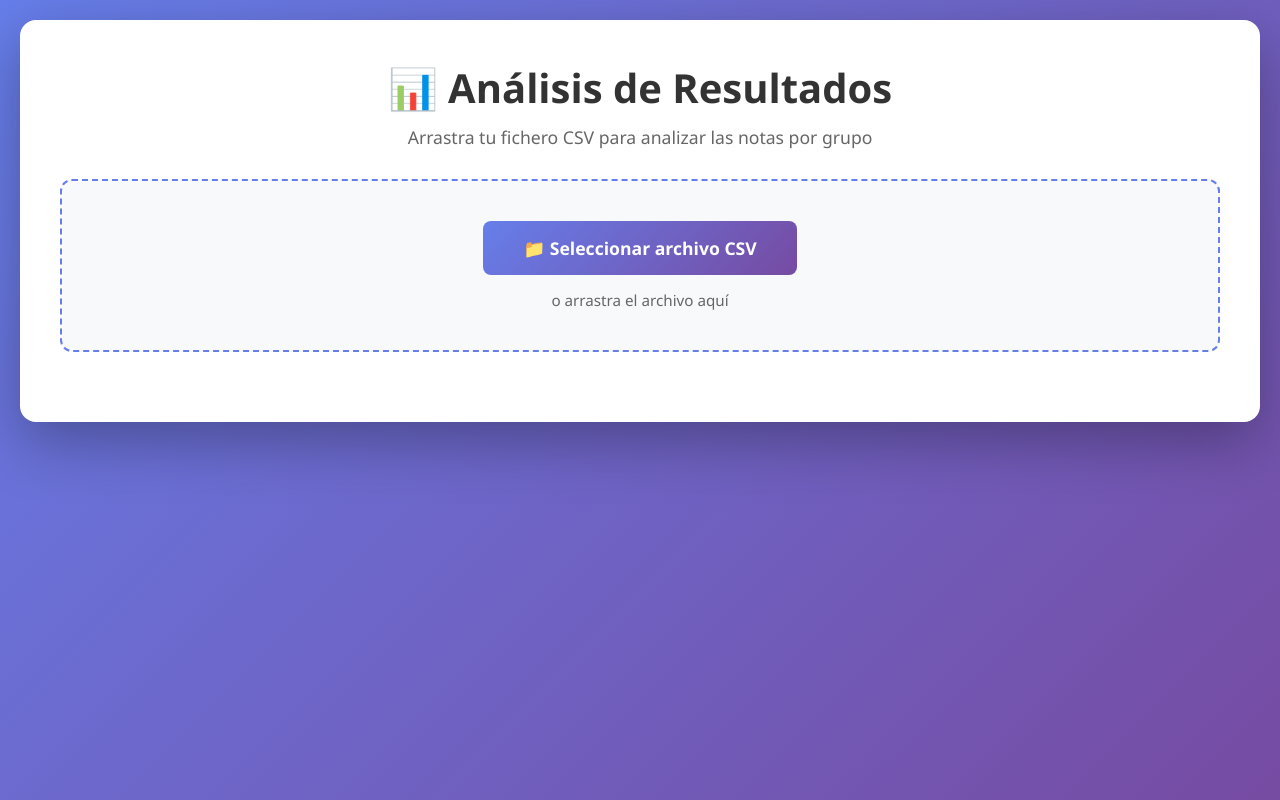
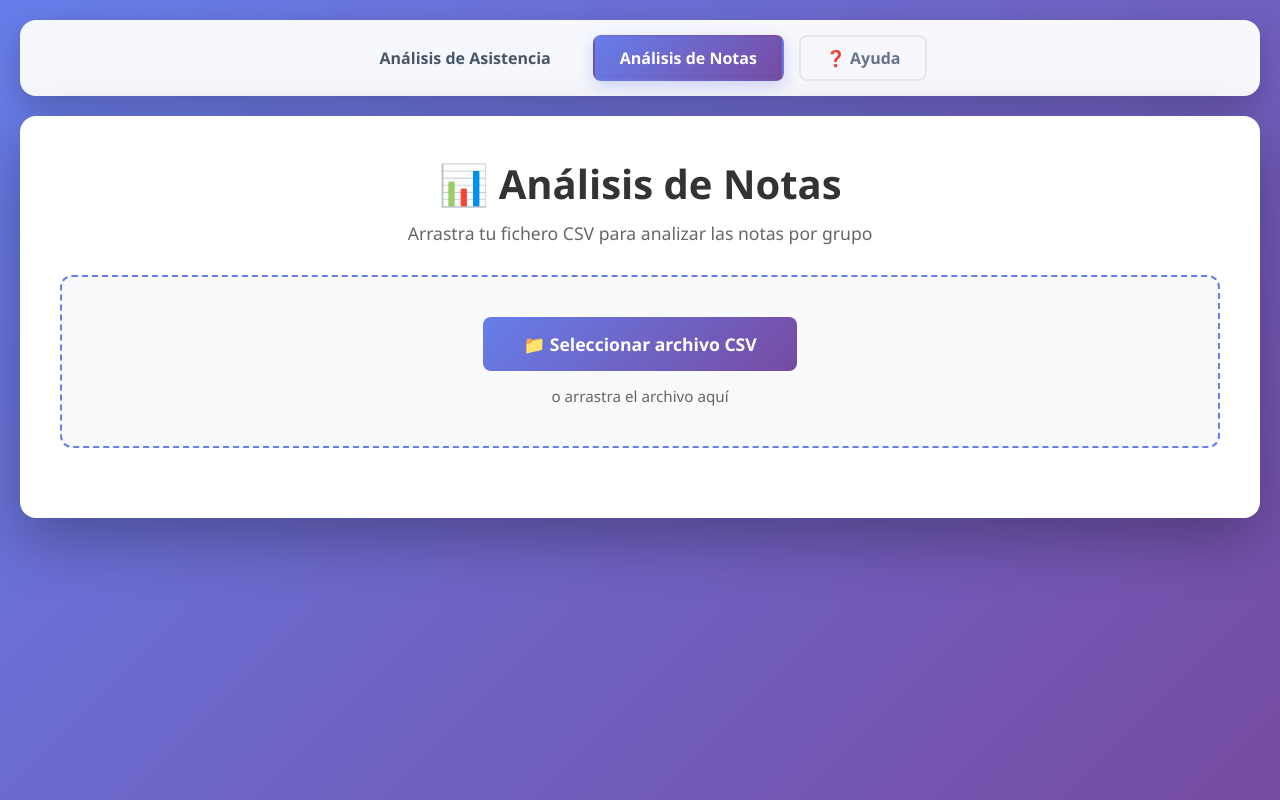
Before and after one commit to ElenaFP/raices-analisis-notas, a plain HTML site: page index.html in a window 1280 px wide. Drawn offline with Linux system fonts and the light colour scheme.

Commit message:
Unificación de títulos y banner de navegación

```diff
--- a/index.html
+++ b/index.html
@@ -16,6 +16,53 @@
             background: linear-gradient(135deg, #667eea 0%, #764ba2 100%);
             min-height: 100vh;
             padding: 20px;
+        }
+
+        /* Navigation Banner */
+        .main-nav {
+            max-width: 1400px;
+            margin: 0 auto 20px;
+            background: rgba(255, 255, 255, 0.95);
+            padding: 15px;
+            border-radius: 16px;
+            display: flex;
+            justify-content: center;
+            gap: 15px;
+            box-shadow: 0 10px 30px rgba(0, 0, 0, 0.2);
+            flex-wrap: wrap;
+        }
+
+        .nav-btn {
+            text-decoration: none;
+            color: #475569;
+            font-weight: 600;
+            padding: 10px 25px;
+            border-radius: 8px;
+            transition: all 0.3s ease;
+            border: 2px solid transparent;
+        }
+
+        .nav-btn:hover {
+            background: white;
+            color: #667eea;
+            box-shadow: 0 5px 15px rgba(102, 126, 234, 0.2);
+            transform: translateY(-2px);
+        }
+
+        .nav-btn.active {
+            background: linear-gradient(135deg, #667eea 0%, #764ba2 100%);
+            color: white;
+            box-shadow: 0 5px 15px rgba(102, 126, 234, 0.3);
+        }
+
+        .nav-btn.help {
+            border: 2px solid #e2e8f0;
+            color: #64748b;
+        }
+
+        .nav-btn.help:hover {
+            border-color: #667eea;
+            color: #667eea;
         }
 
         .container {
@@ -365,6 +412,17 @@
 
         @media (max-width: 768px) {
             .container { padding: 20px; }
+
+            .main-nav {
+                flex-direction: column;
+                padding: 10px;
+            }
+
+            .nav-btn {
+                width: 100%;
+                text-align: center;
+            }
+
             h1 { font-size: 1.8em; }
             .results-header { flex-direction: column; gap: 15px; }
             table { display: block; overflow-x: auto; white-space: nowrap; }
@@ -376,9 +434,13 @@
     </style>
 </head>
 <body>
-
+    <nav class="main-nav">
+        <a href="https://elenafp.github.io/raices-analisis-asistencia" class="nav-btn">Análisis de Asistencia</a>
+        <a href="https://elenafp.github.io/raices-analisis-notas/" class="nav-btn active">Análisis de Notas</a>
+        <a href="https://github.com/ElenaFP/raices-analisis-notas?tab=readme-ov-file#-c%C3%B3mo-usar" class="nav-btn help" target="_blank">❓ Ayuda</a>
+    </nav>
     <div class="container">
-        <h1>📊 Análisis de Resultados</h1>
+        <h1>📊 Análisis de Notas</h1>
         <p class="subtitle" id="subtitle">Arrastra tu fichero CSV para analizar las notas por grupo</p>
 
         <!-- Upload Section -->
```
Also changed, not shown: 1 other file.
